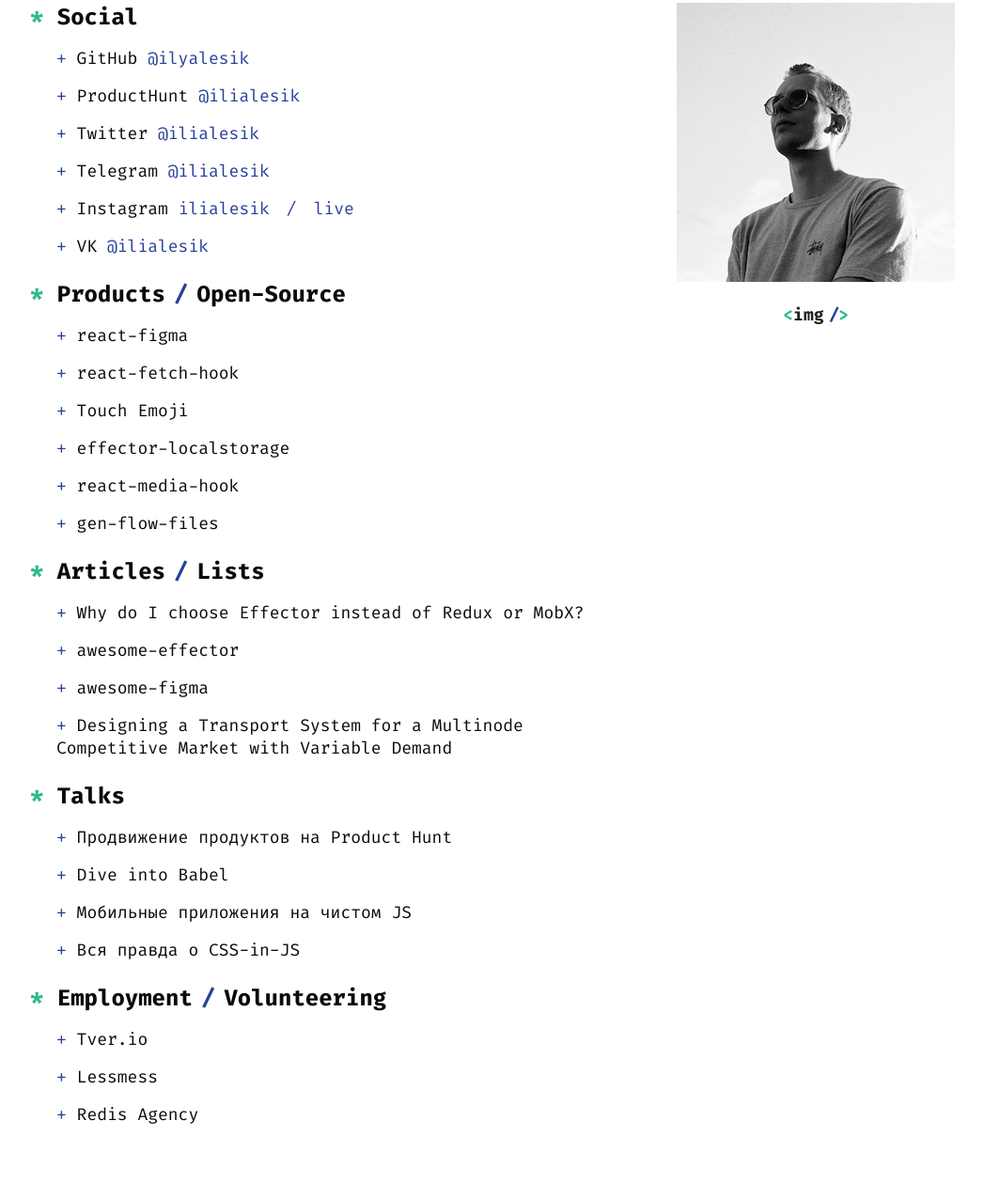
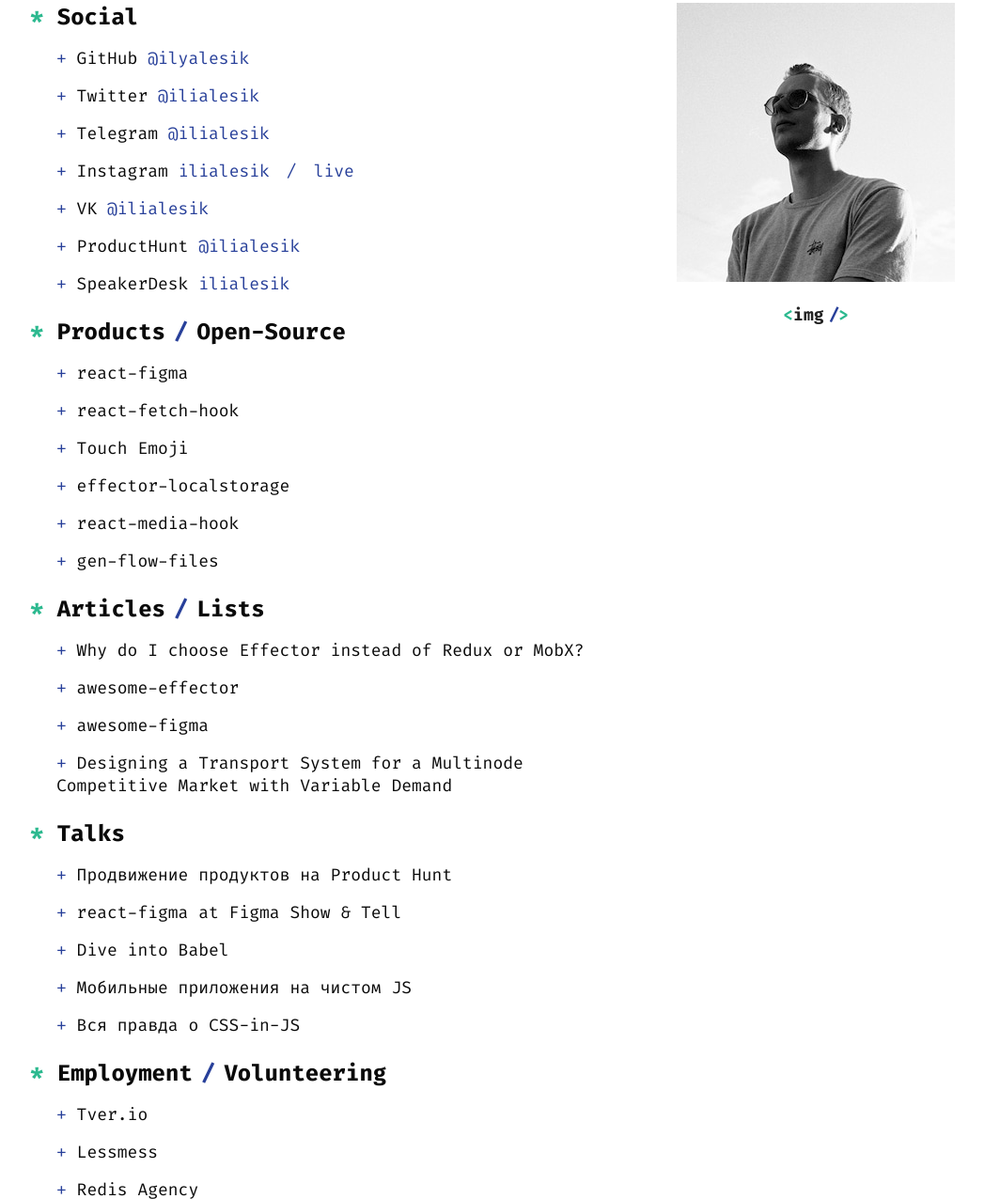
Before and after one commit to ilyalesik/lesik-dev, a website built with Parcel: page src/index.html in a window 1280 px wide. Shown: the part 157-1433 px from the top of the page at 94% size, without its empty margins (116-1163 px from the left). Built offline with nearby package versions, Linux system fonts and the light colour scheme.

Commit message:
Add Figma show & tell slides

```diff
--- a/src/index.html
+++ b/src/index.html
@@ -25,9 +25,7 @@
                         <li>
                             GitHub <a target="_blank" href="https://github.com/ilyalesik" class="md-list__link"><span class="md-list__hint">@ilyalesik</span></a>
                         </li>
-                        <li>
-                            ProductHunt <a target="_blank" href="https://www.producthunt.com/@ilialesik" class="md-list__link"><span class="md-list__hint">@ilialesik</span></a>
-                        </li>
+
                         <li>
                             Twitter <a target="_blank" href="https://twitter.com/ilialesik" class="md-list__link"><span class="md-list__hint">@ilialesik</span></a>
                         </li>
@@ -42,6 +40,12 @@
                         </li>
                         <li>
                             VK <a target="_blank" href="https://vk.com/ilialesik" class="md-list__link"><span class="md-list__hint">@ilialesik</span></a>
+                        </li>
+                        <li>
+                            ProductHunt <a target="_blank" href="https://www.producthunt.com/@ilialesik" class="md-list__link"><span class="md-list__hint">@ilialesik</span></a>
+                        </li>
+                        <li>
+                            SpeakerDesk <a target="_blank" href="https://speakerdeck.com/ilyalesik" class="md-list__link"><span class="md-list__hint">ilialesik</span></a>
                         </li>
                     </ul>
                 </li>
@@ -89,6 +93,9 @@
                             <a target="_blank" href="https://speakerdeck.com/ilyalesik/prodvizhieniie-produktov-na-product-hunt" class="md-list__link">Продвижение продуктов на Product Hunt</a>
                         </li>
                         <li>
+                            <a target="_blank" href="https://speakerdeck.com/ilyalesik/react-figma-at-figma-show-and-tell" class="md-list__link">react-figma at Figma Show & Tell</a>
+                        </li>
+                        <li>
                             <a target="_blank" href="https://www.youtube.com/watch?v=0EJTApFVB7Y" class="md-list__link">Dive into Babel</a>
                         </li>
                         <li>
```
